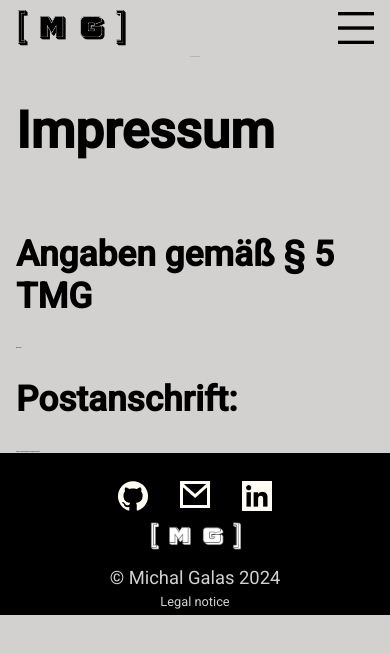
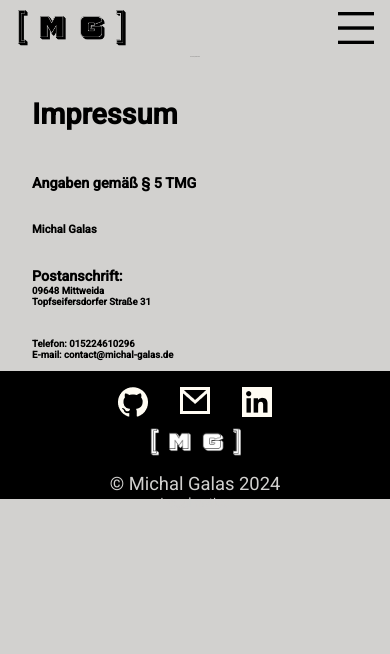
Before and after one commit to GalasMichal/Portfolio, an Angular app: page /imprint in a window 390 px wide. Shown: the top 654 px of the page. Built offline with nearby package versions, Linux system fonts and the light colour scheme.

Commit message:
privacy policy responsive

```diff
--- a/angular.json
+++ b/angular.json
@@ -103,5 +103,8 @@
         }
       }
     }
+  },
+  "cli": {
+    "analytics": "7b48e62d-98eb-40be-9faa-558982e23ed1"
   }
 }
--- a/package.json
+++ b/package.json
@@ -30,7 +30,7 @@
   },
   "devDependencies": {
     "@angular-devkit/build-angular": "^17.0.6",
-    "@angular/cli": "^17.0.6",
+    "@angular/cli": "^17.0.3",
     "@angular/compiler-cli": "^17.0.0",
     "@types/express": "^4.17.17",
     "@types/jasmine": "~5.1.0",
--- a/src/app/imprint/imprint.component.html
+++ b/src/app/imprint/imprint.component.html
@@ -2,7 +2,11 @@
 <h1>Impressum</h1>
 <h2>Angaben gemäß § 5 TMG</h2>
 <h3>Michal Galas</h3>
-<h2>Postanschrift:</h2>
+<h2>Postanschrift:
+    <span>09648 Mittweida
+    </span>
+    <span>Topfseifersdorfer Straße 31</span>
+</h2>
 <h3>
 <span>Telefon: 015224610296</span>
 <span>E-mail: contact&#64;michal-galas.de</span>
--- a/src/app/imprint/imprint.component.scss
+++ b/src/app/imprint/imprint.component.scss
@@ -1,3 +1,4 @@
+@import './../../styles.scss';
 :root{
     display: flex;
     height: 100%;
@@ -6,11 +7,54 @@
 section{
     display: flex;
     flex-direction: column;
-    flex: 1;
+    gap: 10rem;
     >h1{
-        font-size: 64rem;
+        font-size: 54rem;
     }
     >h2{
-        font-size: 44rem;
+        font-size: 28rem;
+        display: flex;
+        flex-direction: column;
+    }
+
+    >h3{
+        font-size: 24rem;
+        display: flex;
+        flex-direction: column;
+    }
+    span{
+        font-size: 20rem;
+    }
+
+
+}
+
+@media (max-width: 650px) {
+    h1{
+        font-size: 44rem !important;
+    }
+    h2{
+        font-size: 24rem !important;
+    }
+    h3{
+        font-size: 20rem !important;
+    }
+    span{
+        font-size: 16rem !important;
     }
 }
+
+@media (max-width: 450px) {
+    h1{
+        font-size: 36rem !important;
+    }
+    h2{
+        font-size: 18rem !important;
+    }
+    h3{
+        font-size: 14rem !important;
+    }
+    span{
+        font-size: 12rem !important;
+    }
+}
--- a/src/app/main-content/portfolio/portfolio.component.scss
+++ b/src/app/main-content/portfolio/portfolio.component.scss
@@ -93,9 +93,10 @@ section {
         font-size: 60rem !important;
     }
 
-    section{
+    section {
         margin-bottom: 50rem !important;
     }
+
     .arrow-separator2 {
         width: 100%;
         padding-right: 0 !important;
@@ -108,10 +109,25 @@ section {
 }
 
 @media (max-width: 650px) {
+    .title {
+        width: 100% !important;
+        >h1 {
+            font-size: 50rem !important;
+        }
+    }
+
+}
+
+
+
+
+
+
+@media (max-width: 580px) {
 
 
     .title>h1 {
-        font-size: 50rem !important;
+        font-size: 46rem !important;
     }
 
 }
@@ -130,10 +146,10 @@ section {
         padding: 0 10rem;
 
         >.title {
-            width: 100%;
+
 
             >h1 {
-                font-size: 46rem;
+                font-size: 44rem;
             }
 
             >p {
--- a/src/app/privacy-policy/privacy-policy.component.scss
+++ b/src/app/privacy-policy/privacy-policy.component.scss
@@ -1,14 +1,12 @@
 @import './../../styles.scss';
 
 
-section{
-    padding: 0 100rem;
+section {
     background-color: $white;
     width: 100%;
     padding: 0 100rem;
     color: $black;
-    min-height: 80vh;
-
+    margin-bottom: 50rem;
 }
 
 
@@ -44,3 +42,38 @@ section{
 .privacy-policy li {
     margin-bottom: 20rem;
 }
+
+@media (max-width: 650px) {
+    .privacy-policy h1 {
+        font-size: 36rem;
+        margin-bottom: 50rem;
+
+    }
+
+    .privacy-policy h2 {
+        font-size: 26rem;
+        margin-bottom: 4rem;
+
+    }
+
+    .privacy-policy h3 {
+        font-size: 20rem;
+        margin-bottom: 3rem;
+
+    }
+
+    .privacy-policy p {
+        font-size: 16rem;
+        margin-bottom: 5rem;
+    }
+
+    .privacy-policy ul {
+        font-size: 12rem;
+        margin-bottom: 5rem;
+        padding-left: 10rem;
+    }
+
+    .privacy-policy li {
+        margin-bottom: 10rem;
+    }
+}
--- a/src/app/shared/components/footer/footer.component.scss
+++ b/src/app/shared/components/footer/footer.component.scss
@@ -3,7 +3,7 @@
 section {
     background-color: $black;
     display: flex;
-    justify-content: space-between;
+    justify-content:center;
     align-items: center;
     color: $white;
     height: 100%;
--- a/src/app/shared/components/header/header.component.scss
+++ b/src/app/shared/components/header/header.component.scss
@@ -155,6 +155,16 @@ section{
 
 }
 
+@media (max-width: 450px){
+    .menu {
+        font-size: 75rem;
+    }
+
+    .navbar {
+        padding: 10rem 0rem !important;
+    }
+}
+
 @media (max-width: 320px) {
     .logo{
         width: 86px !important;
@@ -169,13 +179,3 @@ section{
         padding: 10rem 0rem !important;
     }
 }
-
-@media (max-width: 450px){
-    .menu {
-        font-size: 75rem;
-    }
-
-    .navbar {
-        padding: 10rem 0rem !important;
-    }
-}
--- a/src/styles.scss
+++ b/src/styles.scss
@@ -19,7 +19,7 @@ $light_green: #00BC8F;
 body {
     margin: 0;
     background-color: $white;
-    // height: 100vh;
+    height: auto;
     margin: auto;
     display: flex;
     // overflow-x: hidden;
@@ -30,22 +30,20 @@ body {
 }
 
 app-privacy-policy {
+    width: 100%;
     flex: 1;
-    padding: 0 100rem;
-
 }
 
 app-imprint {
+    width: 100%;
     flex: 1;
-    padding: 0 100rem;
-
 }
 
 app-root {
-    // justify-content: center;
-    // align-items: center;
-    // display: flex;
-    // flex-direction: column;
+    justify-content: center;
+    align-items: center;
+    display: flex;
+    flex-direction: column;
     height: 100%;
     max-width: 1440rem;
     width: 100%;
@@ -102,6 +100,10 @@ body {
     section{
         padding: 0 20rem!important;
     }
+    app-imprint{
+        padding: 0 20rem!important;
+    }
+
 }
 
 
```
Also changed, not shown: 1 other file (tests, documents, lock files or other folders).
